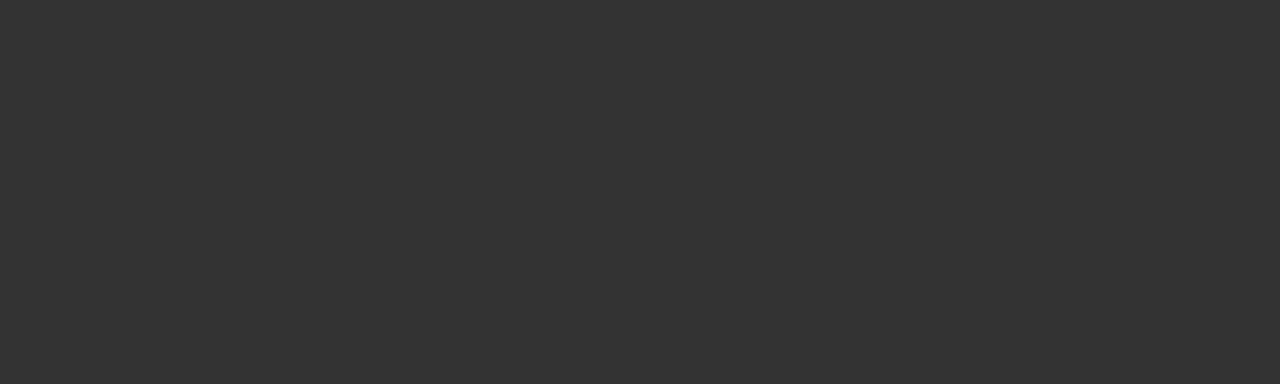
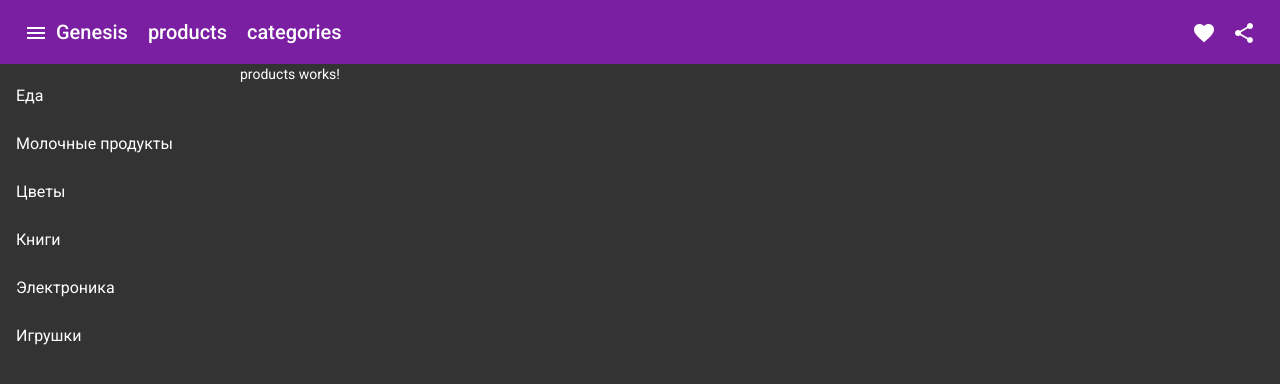
Before and after one commit to xusnora/genesis-front, an Angular app: page /products in a window 1280 px wide. Before the commit this address led to /. Shown: the top 384 px of the page. Built offline with nearby package versions, Linux system fonts and the light colour scheme.

Commit message:
Добавил страницу продуктов

```diff
--- a/src/app/app.module.ts
+++ b/src/app/app.module.ts
@@ -12,6 +12,7 @@ import { AppComponent } from './app.component';
 import { LayoutComponent } from './layout/layout.component';
 import { SideNavComponent } from './side-nav/side-nav.component';
 import { CategoriesComponent } from './categories/categories.component';
+import { ProductsComponent } from './products/products.component';
 
 @NgModule({
   declarations: [
@@ -19,6 +20,7 @@ import { CategoriesComponent } from './categories/categories.component';
     LayoutComponent,
     SideNavComponent,
     CategoriesComponent,
+    ProductsComponent,
   ],
   imports: [
     BrowserModule,
--- a/src/app/layout/layout.component.html
+++ b/src/app/layout/layout.component.html
@@ -2,7 +2,11 @@
   <button mat-icon-button class="example-icon" aria-label="Example icon-button with menu icon">
     <mat-icon>menu</mat-icon>
   </button>
-  <span>Genesis</span>
+  <div class="top_nav">
+    <span>Genesis</span>
+    <span><a routerLink="/products">products</a></span>
+    <span><a routerLink="/">categories</a></span>
+  </div>
   <span class="example-spacer"></span>
   <button mat-icon-button class="example-icon favorite-icon" aria-label="Example icon-button with heart icon">
     <mat-icon>favorite</mat-icon>
@@ -14,5 +18,5 @@
 
 <main>
   <app-side-nav class="nav"> </app-side-nav>
-  <app-categories> </app-categories>
+  <router-outlet> </router-outlet>
 </main>
--- a/src/app/layout/layout.component.scss
+++ b/src/app/layout/layout.component.scss
@@ -11,3 +11,8 @@ main {
 .nav {
   min-width: 200px;
 }
+
+.top_nav{
+  display: flex;
+  gap: 20px;
+}
--- /dev/null
+++ b/src/app/products/products.component.html
@@ -0,0 +1 @@
+<p>products works!</p>
--- /dev/null
+++ b/src/app/products/products.component.ts
@@ -0,0 +1,15 @@
+import { Component, OnInit } from '@angular/core';
+
+@Component({
+  selector: 'app-products',
+  templateUrl: './products.component.html',
+  styleUrls: ['./products.component.scss']
+})
+export class ProductsComponent implements OnInit {
+
+  constructor() { }
+
+  ngOnInit(): void {
+  }
+
+}
```
Also changed, not shown: src/app/app-routing.module.ts (+12 -0 lines), src/app/products/products.component.scss (added).
